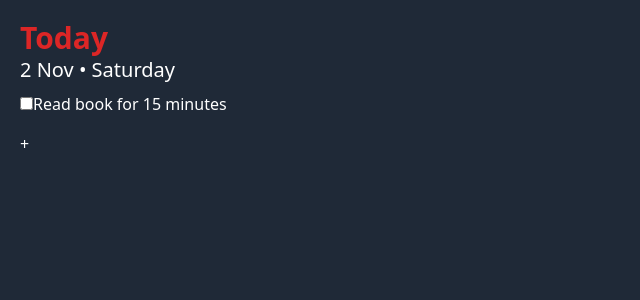
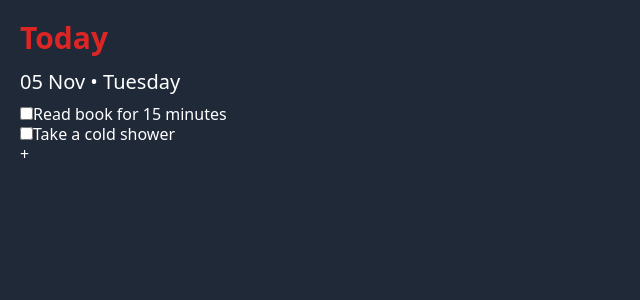
Before and after one commit to hsoekiswo/task-management, a React (Vite) app: page / in a window 1280 px wide. Shown: the top 300 px of the page, without its empty margins (0-640 px from the left). Built offline with nearby package versions, Linux system fonts and the light colour scheme.

Commit message:
feat: first iteration of calendar page

```diff
--- a/package.json
+++ b/package.json
@@ -10,6 +10,9 @@
     "preview": "bun vite preview"
   },
   "dependencies": {
+    "@fullcalendar/core": "^6.1.15",
+    "@fullcalendar/daygrid": "^6.1.15",
+    "@fullcalendar/react": "^6.1.15",
     "react": "^18.3.1",
     "react-dom": "^18.3.1"
   },
--- a/src/App.tsx
+++ b/src/App.tsx
@@ -1,40 +1,31 @@
-import React from 'react'
+import React, {useState} from 'react'
+import Nav from './Nav/Nav'
+import Today from './Main/Today'
+import Calendar from './Main/Calendar';
 import './index.css'
 
 function App() {
+  const [page, setPage] = useState('today');
+
+  const handlePage = (data: string) => {
+    setPage(data);
+  };
+
   return (
     <>
-      <header>
-        <h1>Today</h1>
-        <h2>2 Nov • Saturday</h2>
-      </header>
-      <div>
-        <input type='checkbox' name='check1' />
-        <label>Read book for 15 minutes</label>
-      </div>
-      <div className='new-task'>
-        <button className='btn-new-task'>+</button>
-      </div>
-      <aside>
-        <div>
-          <button className='btn-aside'>
-            {/* <img src={todayIcon} alt="" className='icon-aside'/>
-             */}
-            <svg xmlns="http://www.w3.org/2000/svg" fill="currentColor" className="w-10 h-10 text-red-600" viewBox="0 0 16 16">
-              <path d="M4 .5a.5.5 0 0 0-1 0V1H2a2 2 0 0 0-2 2v1h16V3a2 2 0 0 0-2-2h-1V.5a.5.5 0 0 0-1 0V1H4zm5.402 9.746c.625 0 1.184-.484 1.184-1.18 0-.832-.527-1.23-1.16-1.23-.586 0-1.168.387-1.168 1.21 0 .817.543 1.2 1.144 1.2"/>
-              <path d="M16 14V5H0v9a2 2 0 0 0 2 2h12a2 2 0 0 0 2-2m-6.664-1.21c-1.11 0-1.656-.767-1.703-1.407h.683c.043.37.387.82 1.051.82.844 0 1.301-.848 1.305-2.164h-.027c-.153.414-.637.79-1.383.79-.852 0-1.676-.61-1.676-1.77 0-1.137.871-1.809 1.797-1.809 1.172 0 1.953.734 1.953 2.668 0 1.805-.742 2.871-2 2.871zm-2.89-5.435v5.332H5.77V8.079h-.012c-.29.156-.883.52-1.258.777V8.16a13 13 0 0 1 1.313-.805h.632z"/>
-            </svg>
-          </button>
-        </div>
-        <div>
-          <button className='btn-aside'>
-            <svg xmlns="http://www.w3.org/2000/svg" fill="currentColor" className="w-10 h-10 text-red-600" viewBox="0 0 16 16">
-              <path d="M14 0H2a2 2 0 0 0-2 2v12a2 2 0 0 0 2 2h12a2 2 0 0 0 2-2V2a2 2 0 0 0-2-2M1 3.857C1 3.384 1.448 3 2 3h12c.552 0 1 .384 1 .857v10.286c0 .473-.448.857-1 .857H2c-.552 0-1-.384-1-.857z"/>
-              <path d="M6.5 7a1 1 0 1 0 0-2 1 1 0 0 0 0 2m3 0a1 1 0 1 0 0-2 1 1 0 0 0 0 2m3 0a1 1 0 1 0 0-2 1 1 0 0 0 0 2m-9 3a1 1 0 1 0 0-2 1 1 0 0 0 0 2m3 0a1 1 0 1 0 0-2 1 1 0 0 0 0 2m3 0a1 1 0 1 0 0-2 1 1 0 0 0 0 2m3 0a1 1 0 1 0 0-2 1 1 0 0 0 0 2m-9 3a1 1 0 1 0 0-2 1 1 0 0 0 0 2m3 0a1 1 0 1 0 0-2 1 1 0 0 0 0 2m3 0a1 1 0 1 0 0-2 1 1 0 0 0 0 2"/>
-            </svg>
-          </button>
-        </div>
-      </aside>
+      {page === 'today' && (
+        <>
+          <Today></Today>
+          <Nav onData={handlePage}></Nav>
+        </>
+      )}
+
+      {page === 'calendar' && (
+        <>
+          <Calendar></Calendar>
+          <Nav onData={handlePage}></Nav>
+        </>
+      )}
     </>
   )
 }
--- /dev/null
+++ b/src/Main/Calendar.tsx
@@ -0,0 +1,23 @@
+import React from "react";
+import FullCalendar from '@fullcalendar/react'
+import dayGridPlugin from '@fullcalendar/daygrid'
+import '../index.css';
+
+function Calendar() {
+    return (
+        <>
+            <h1>Upcoming</h1>
+            <FullCalendar
+                plugins={[ dayGridPlugin ]}
+                initialView="dayGridMonth"
+                weekends={false}
+                events={[
+                    { title: 'event 1', date: '2024-09-05' },
+                    { title: 'event 2', date: '2024-09-06' }
+                ]}
+            />
+        </>
+    )
+}
+
+export default Calendar;
--- /dev/null
+++ b/src/Main/Today.tsx
@@ -0,0 +1,37 @@
+import React from "react";
+import '../index.css'
+
+function Today() {
+    const today = new Date();
+    const monthNames = ["Jan", "Feb", "Mar", "Apr", "May", "Jun", "Jul", "Aug", "Sep", "Oct", "Nov", "Dec"];
+    const month = monthNames[today.getMonth()];
+    const day: string = String(today.getDate()).padStart(2, '0');
+    const fullDate: string = `${day} ${month}`
+
+    const dayNames: string[] = ["Sunday", "Monday", "Tuesday", "Wednesday", "Thursday", "Friday", "Saturday"];
+    const dayName: string = dayNames[today.getDay()];
+
+    return (
+        <>
+            <header>
+                <h1>Today</h1>
+                <h2>{fullDate} • {dayName}</h2>
+            </header>
+            <div>
+                <div>
+                    <input type='checkbox' name='check1' />
+                    <label htmlFor='check1'>Read book for 15 minutes</label>
+                </div>
+                <div>
+                    <input type='checkbox' name='check1' />
+                    <label htmlFor='check2'>Take a cold shower</label>
+                </div>
+            </div>
+            <div className='new-task'>
+                <button className='btn-new-task'>+</button>
+            </div>
+        </>
+    )
+}
+
+export default Today;
--- /dev/null
+++ b/src/Nav/Nav.tsx
@@ -0,0 +1,37 @@
+import React from "react";
+import '../index.css'
+
+function Nav({ onData }) {
+    const switchToday = () => {
+        const data: string = 'today'
+        onData(data)
+    }
+
+    const switchCalendar = () => {
+        const data: string = 'calendar'
+        onData(data)
+    }
+
+    return (
+    <aside>
+        <div>
+        <button className='btn-aside' onClick={switchToday}>
+            <svg xmlns="http://www.w3.org/2000/svg" fill="currentColor" className="w-10 h-10 text-red-600" viewBox="0 0 16 16">
+            <path d="M4 .5a.5.5 0 0 0-1 0V1H2a2 2 0 0 0-2 2v1h16V3a2 2 0 0 0-2-2h-1V.5a.5.5 0 0 0-1 0V1H4zm5.402 9.746c.625 0 1.184-.484 1.184-1.18 0-.832-.527-1.23-1.16-1.23-.586 0-1.168.387-1.168 1.21 0 .817.543 1.2 1.144 1.2"/>
+            <path d="M16 14V5H0v9a2 2 0 0 0 2 2h12a2 2 0 0 0 2-2m-6.664-1.21c-1.11 0-1.656-.767-1.703-1.407h.683c.043.37.387.82 1.051.82.844 0 1.301-.848 1.305-2.164h-.027c-.153.414-.637.79-1.383.79-.852 0-1.676-.61-1.676-1.77 0-1.137.871-1.809 1.797-1.809 1.172 0 1.953.734 1.953 2.668 0 1.805-.742 2.871-2 2.871zm-2.89-5.435v5.332H5.77V8.079h-.012c-.29.156-.883.52-1.258.777V8.16a13 13 0 0 1 1.313-.805h.632z"/>
+            </svg>
+        </button>
+        </div>
+        <div>
+        <button className='btn-aside' onClick={switchCalendar}>
+            <svg xmlns="http://www.w3.org/2000/svg" fill="currentColor" className="w-10 h-10 text-red-600" viewBox="0 0 16 16">
+            <path d="M14 0H2a2 2 0 0 0-2 2v12a2 2 0 0 0 2 2h12a2 2 0 0 0 2-2V2a2 2 0 0 0-2-2M1 3.857C1 3.384 1.448 3 2 3h12c.552 0 1 .384 1 .857v10.286c0 .473-.448.857-1 .857H2c-.552 0-1-.384-1-.857z"/>
+            <path d="M6.5 7a1 1 0 1 0 0-2 1 1 0 0 0 0 2m3 0a1 1 0 1 0 0-2 1 1 0 0 0 0 2m3 0a1 1 0 1 0 0-2 1 1 0 0 0 0 2m-9 3a1 1 0 1 0 0-2 1 1 0 0 0 0 2m3 0a1 1 0 1 0 0-2 1 1 0 0 0 0 2m3 0a1 1 0 1 0 0-2 1 1 0 0 0 0 2m3 0a1 1 0 1 0 0-2 1 1 0 0 0 0 2m-9 3a1 1 0 1 0 0-2 1 1 0 0 0 0 2m3 0a1 1 0 1 0 0-2 1 1 0 0 0 0 2m3 0a1 1 0 1 0 0-2 1 1 0 0 0 0 2"/>
+            </svg>
+        </button>
+        </div>
+    </aside>
+    )
+}
+
+export default Nav;
--- a/src/index.css
+++ b/src/index.css
@@ -4,7 +4,7 @@
 
 @layer base {
     body {
-        @apply bg-gray-800 text-white p-5 leading-10;
+        @apply bg-gray-800 text-white p-5 leading-5;
     }
 
     #root {
@@ -12,11 +12,11 @@
     }
 
     h1 {
-        @apply text-3xl font-bold text-red-600;
+        @apply text-3xl font-bold text-red-600 mb-3;
     }
 
     h2 {
-        @apply text-xl font-medium;
+        @apply text-xl font-medium mb-2;
     }
 
     aside {
```
